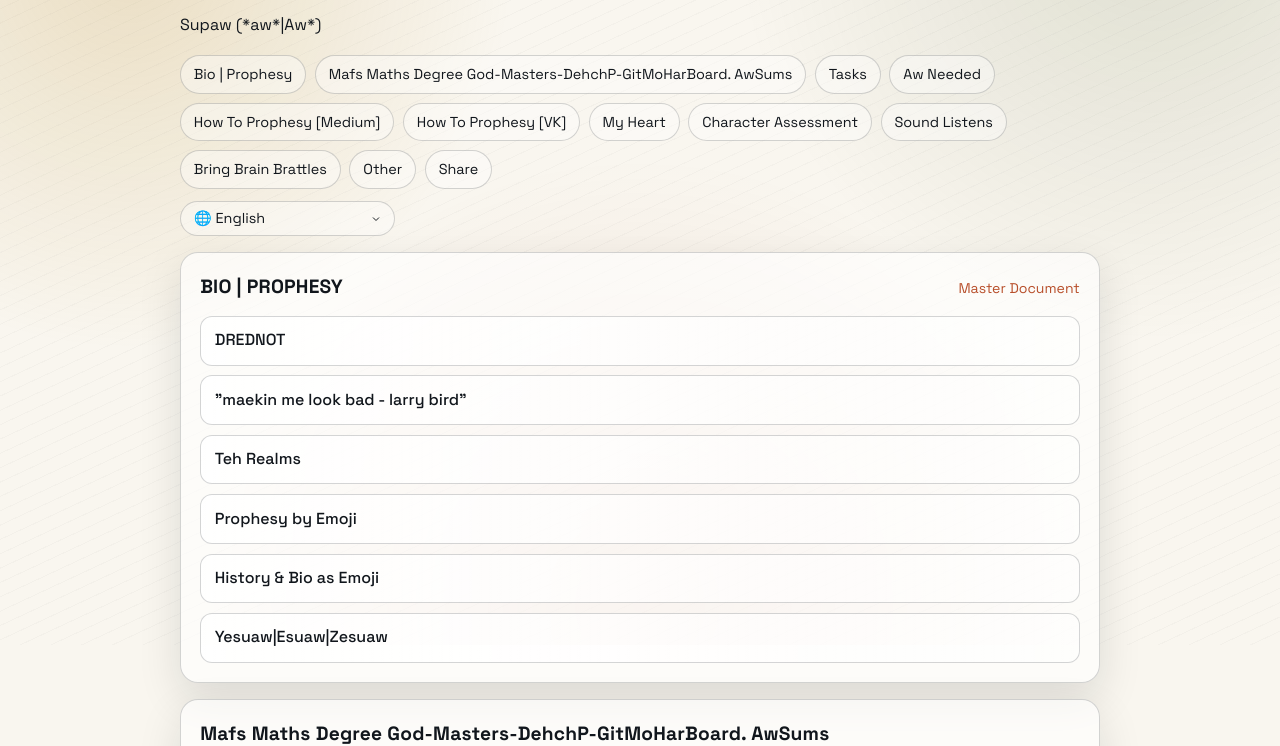
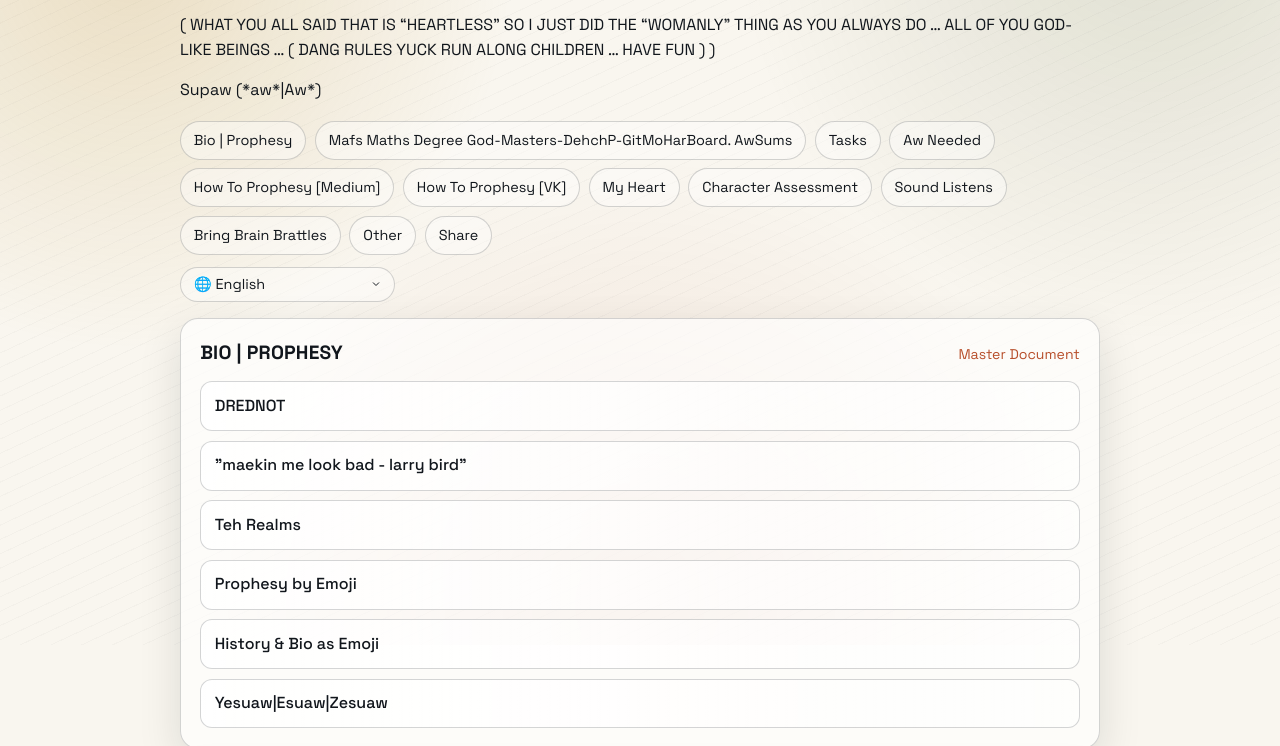
Before and after one commit to hogjamaus-fyi/hogjamaus-fyi.github.io, a plain HTML site: page index.html in a window 1280 px wide. Shown: the part 155-901 px from the top of the page. Drawn offline with Linux system fonts and the light colour scheme.

Commit message:
Add additional paragraph to index.html

```diff
--- a/index.html
+++ b/index.html
@@ -74,6 +74,7 @@
       <p class="kicker"><a href="https://x.com/tawpawlogin" target="_blank" rel="noopener noreferrer">@tawpawlogin</a></p>
       <h1>Aw Pawl Ogin</h1>
       <p>THE MATTERIAL (INTELLECT) IS NOT GOD'S LAW AND WE WILL SEE</p>
+      <p>( WHAT YOU ALL SAID THAT IS “HEARTLESS” SO I JUST DID THE “WOMANLY” THING AS YOU ALWAYS DO … ALL OF YOU GOD-LIKE BEINGS … ( DANG RULES YUCK RUN ALONG CHILDREN … HAVE FUN ) )</p>
       <p>Supaw (*aw*|Aw*)</p>
       <nav class="site-nav" aria-label="Section navigation">
         <a href="#bio-prophesy">Bio | Prophesy</a>
```
